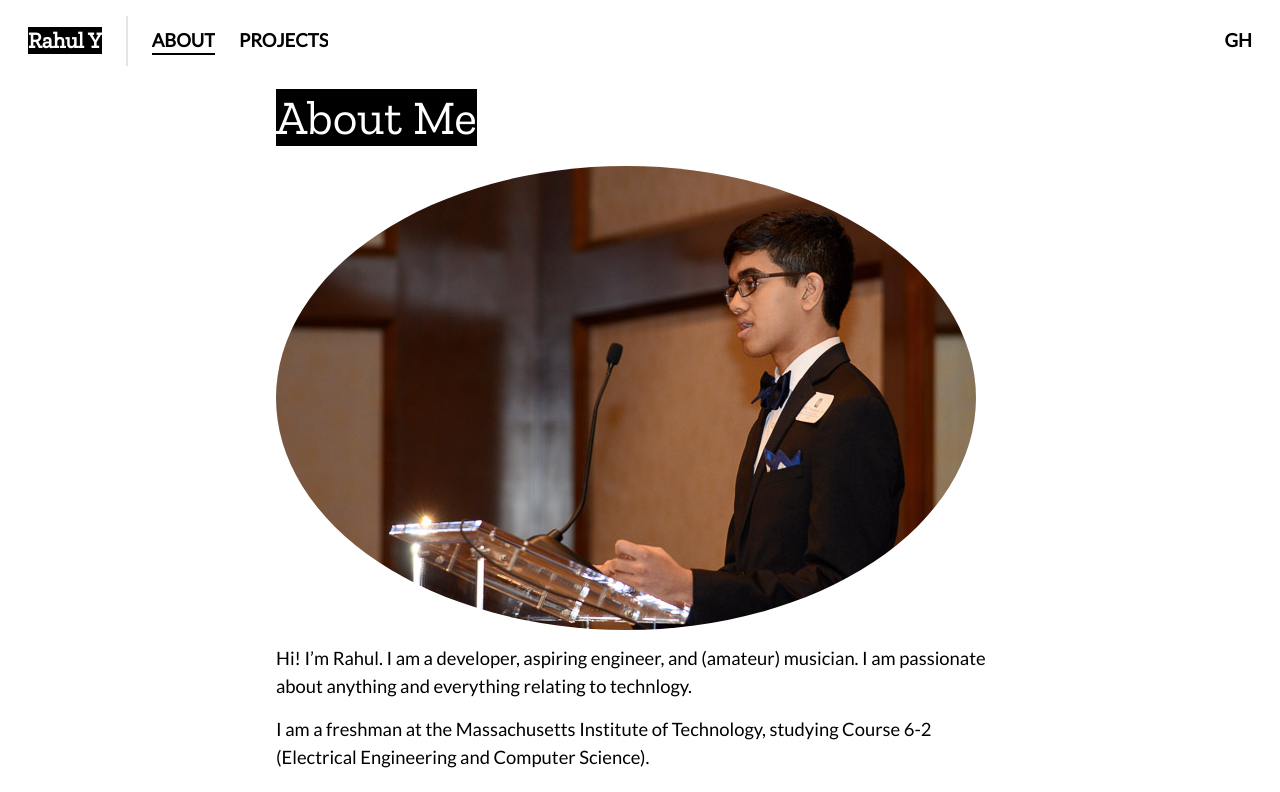
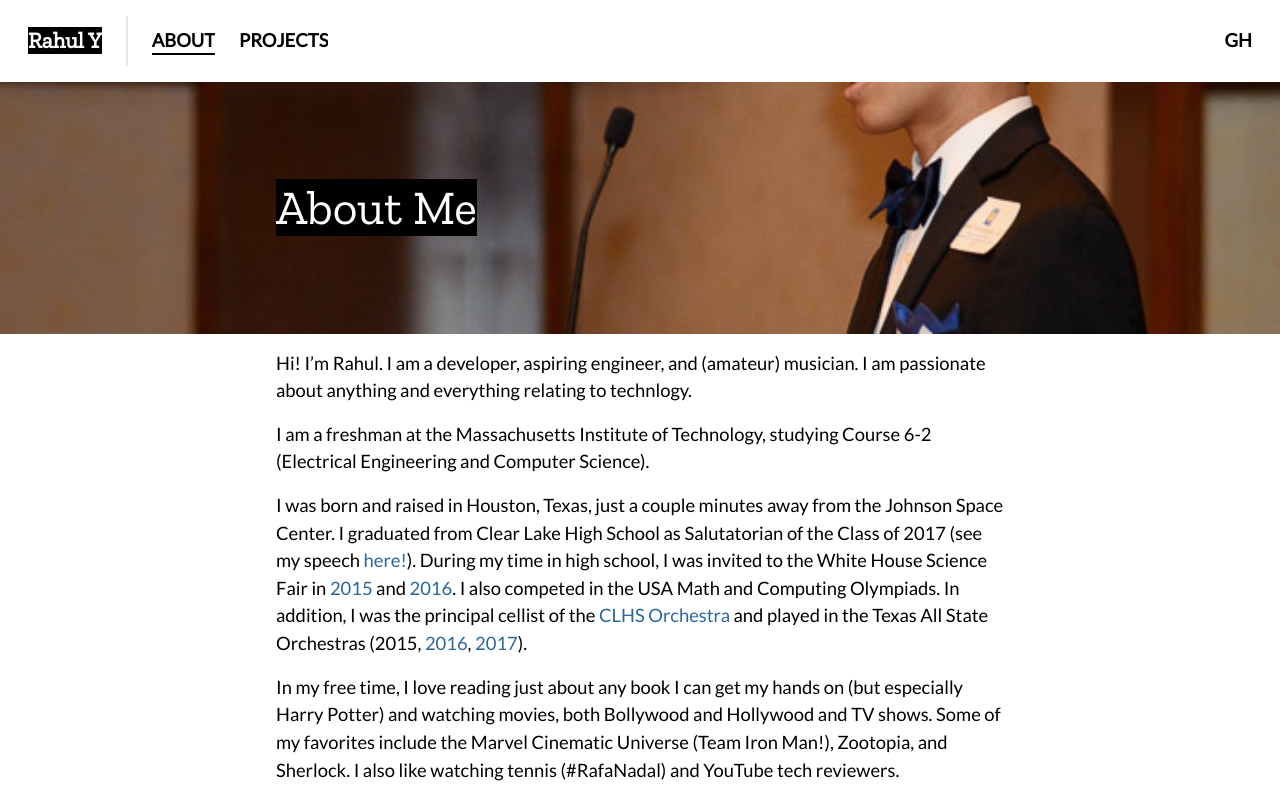
Before and after one commit to rahulyesantharao/personal-website-m2, a React app: page /about in a window 1280 px wide. Shown: the top 792 px of the page. Built offline with nearby package versions, Linux system fonts and the light colour scheme.

Commit message:
Added banner to about page

```diff
--- a/src/components/about/AboutPage.js
+++ b/src/components/about/AboutPage.js
@@ -2,15 +2,22 @@ import React from 'react';
 
 const AboutPage = () => {
   return (
+    <div>
+    <section className="container-fluid" id="aboutHeader">
+      <div className="container">
+        <div className="columns is-centered">
+          <div className="column is-12-mobile is-8-tablet is-8-desktop">
+            <h1><span>About Me</span></h1>
+          </div>
+        </div>
+      </div>
+    </section>
     <section className="container">
-      <div className="columns is-centered">
+      {/* <div className="columns is-centered">
         <h1 className="column is-12-mobile is-8-tablet is-8-desktop"><span>About Me</span></h1>
-      </div>
+      </div> */}
       <div className="columns is-centered">
         <div className="column is-12-mobile is-8-tablet is-8-desktop">
-          <div className="image-rounded">
-            <img src={require('../../images/rahul_speech_pbk.jpg')} style={{margin:"auto"}}/>
-          </div>
           <div className="text">
             <p>
               Hi! I&rsquo;m Rahul. I am a developer, aspiring engineer, and (amateur) musician.
@@ -38,6 +45,7 @@ const AboutPage = () => {
         </div>
       </div>
     </section>
+    </div>
   )
 }
 
--- a/src/sass/base/styles.scss
+++ b/src/sass/base/styles.scss
@@ -82,6 +82,9 @@ h3 {
 .text {
   p {
     padding: 0.5rem 0;
+    &:first-child {
+      padding-top: 1.0rem;
+    }
   }
 }
 
@@ -98,10 +101,13 @@ h3 {
   }
 }
 
-.image-rounded {
-  img {
-    border-radius: 50%;
-  }
+#aboutHeader {
+  background-image: url('../images/rahul_speech_pbk.jpg');
+  background-size: cover;
+  background-position: 50% 50%;
+  background-attachment: fixed;
+  background-repeat: no-repeat;
+  padding: 90px 0;
 }
 
 .is-flex {
```
